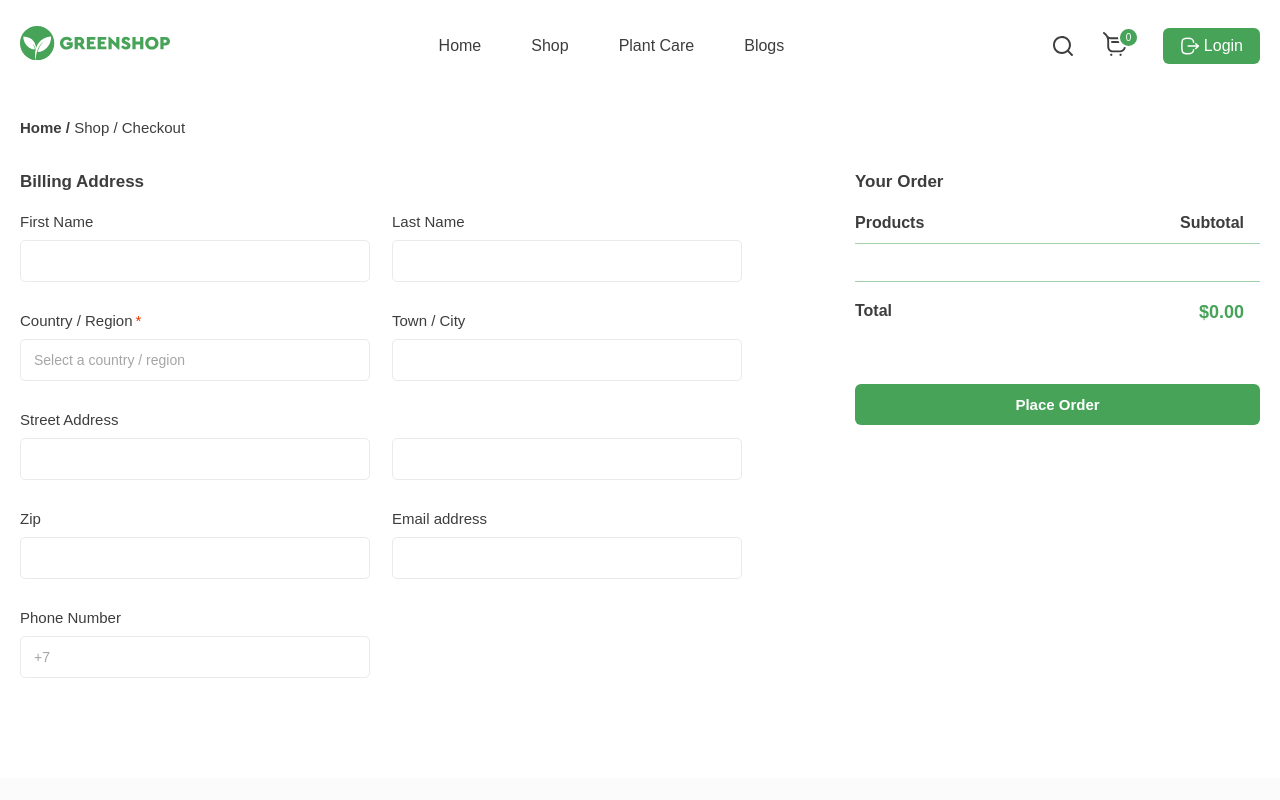
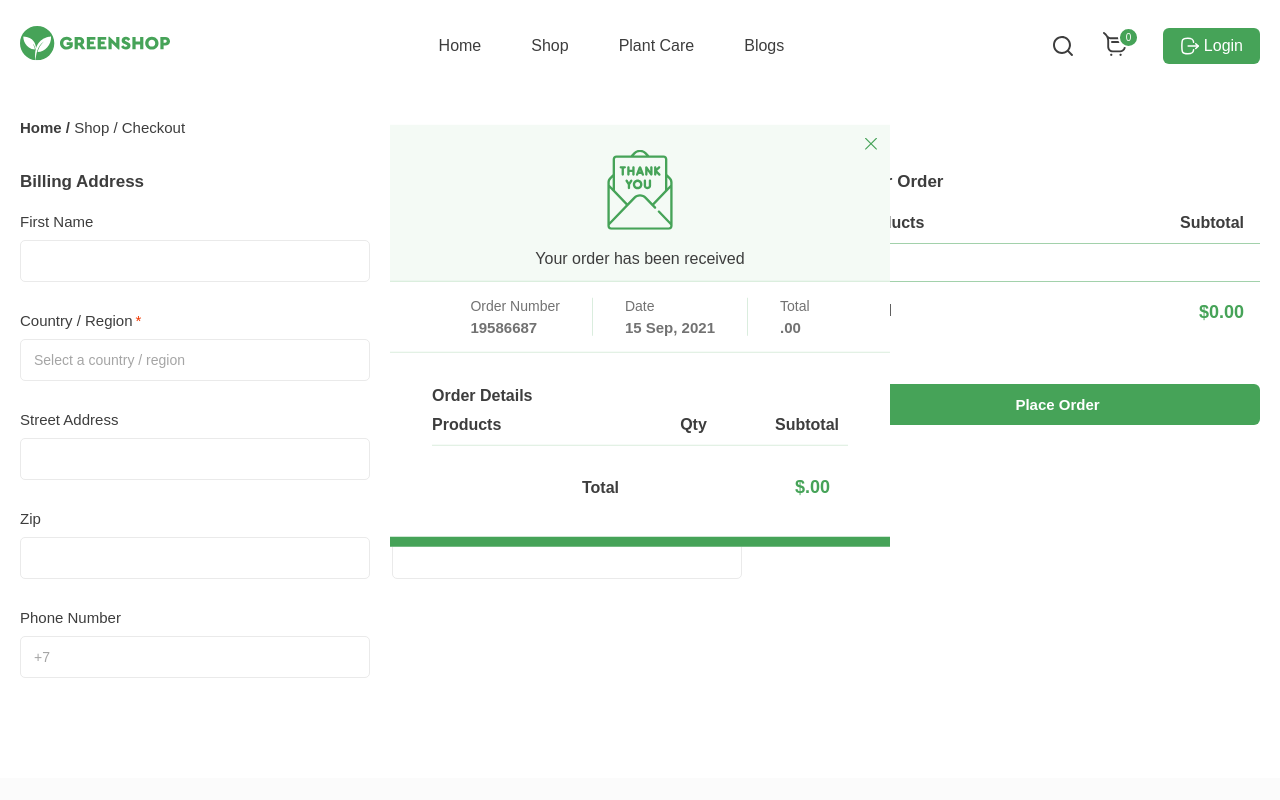
Before and after one commit to soto0/plants-shop, a React (Create React App) app: page /Checkout in a window 1280 px wide. Shown: the top 800 px of the page. Built offline with nearby package versions, Linux system fonts and the light colour scheme; data requests are answered from the project's data file.

Commit message:
add order popup

```diff
--- a/src/api/db/db.json
+++ b/src/api/db/db.json
@@ -202,7 +202,18 @@
     }
   ],
   "Likes": [],
-  "Basket": [],
+  "Basket": [
+    {
+      "productId": 1,
+      "productTitle": "Barberton Daisy",
+      "productPrice": 119,
+      "user": "test",
+      "productAmount": 1,
+      "productSize": "S",
+      "productSKU": 1995751877966,
+      "id": 1
+    }
+  ],
   "Orders": [
     {
       "firstName": "7687676",
--- a/src/components/Checkout/Checkout.tsx
+++ b/src/components/Checkout/Checkout.tsx
@@ -9,6 +9,7 @@ import { addOrder } from '../../api/AddOrder';
 import { useTypedSelector } from '../../hooks/useTypedSelector';
 import { clearBasket } from '../../api/ClearBasket';
 import { useActions } from '../../hooks/useActions';
+import OrderPopup from '../Popups/OrderPopup';
 
 const Checkout: FC = () => {
     const { User } = useTypedSelector(state => state.Login);
@@ -17,6 +18,8 @@ const Checkout: FC = () => {
     const [ orderCreate, setOrderCreate ] = useState(false);
     const { Products, TotalPrice } = useTypedSelector(state => state.ShoppingCart);
     const { getShoppingCart } = useActions();
+    const [ orderProducts, setOrderProducts ] = useState();
+    const [ orderProductsTotalPrice, setOrderProductsTotalPrice ] = useState<number>();
 
 
     const zipValidation = /^\d+$/;
@@ -57,6 +60,8 @@ const Checkout: FC = () => {
                     numberCode,
                     User.userName
                 );
+                setOrderProducts(Products);
+                setOrderProductsTotalPrice(TotalPrice);
                 setOrderCreate(true);
                 resetForm();
 
@@ -68,6 +73,7 @@ const Checkout: FC = () => {
         >
             {({ values, handleChange, handleBlur, isValid, errors }) => (
                 <Form className={s.form}>
+                    <OrderPopup OrderProducts={orderProducts} OrderProductsTotalPrice={orderProductsTotalPrice} />
                     <div className={s.form__left}>
                         <h3 className={s.title}>Billing Address</h3>
                         <div className={s.form__blocks}>
--- /dev/null
+++ b/src/components/Popups/OrderPopup.tsx
@@ -0,0 +1,67 @@
+import {FC} from 'react';
+import s from './Popups.module.css';
+import Close from './../../assets/images/close.svg';
+import OrderIcon from './../../assets/images/order.svg';
+import CheckoutProduct from '../Checkout/CheckoutProducts/CheckoutProduct/CheckoutProduct';
+import { useTypedSelector } from '../../hooks/useTypedSelector';
+
+interface OrderPopupProps {
+    OrderProducts: [] | undefined,
+    OrderProductsTotalPrice: number | undefined
+};
+
+const OrderPopup: FC<OrderPopupProps> = (props: OrderPopupProps) => {
+    return (
+        <div className={s.order__popup}>
+            <div className={s.order__popup_top}>
+                <img src={Close} alt="close" className={s.close} />
+                <div className={s.order__icon_block}>
+                    <img src={OrderIcon} alt="order__icon" className={s.order__icon} />
+                    <p className={s.order__title}>Your order has been received</p>
+                </div>
+            </div>
+            <div className={s.order__popup_center}>
+                <div className={s.order__center_block}>
+                    <p className={s.order__block_title}>Order Number</p>
+                    <p className={s.order__block_subtitle}>19586687</p>
+                </div>
+                <div className={s.order__center_block}>
+                    <p className={s.order__block_title}>Date</p>
+                    <p className={s.order__block_subtitle}>15 Sep, 2021</p>
+                </div>
+                <div className={s.order__center_block}>
+                    <p className={s.order__block_title}>Total</p>
+                    <p className={s.order__block_subtitle}>{props.OrderProductsTotalPrice}.00</p>
+                </div>
+            </div>
+            <div className={s.order__popup_bottom}>
+                <h2 className={s.order__title}>Order Details</h2>
+                <div className={s.order__products_top}>
+                    <p className={s.order__products_title}>Products</p>
+                    <p className={s.order__products_title}>Qty</p>
+                    <p className={s.order__products_title}>Subtotal</p>
+                </div>
+                <div className={s.order__products}>
+                {
+                    props.OrderProducts?.map((product: any) => {
+                        return (
+                            <CheckoutProduct
+                                ProductTitle={product.productTitle}
+                                ProductPrice={product.productPrice}
+                                ProductCount={product.productAmount}
+                                ProductSKU={product.productSKU}
+                            />
+                        )
+                    })
+                }
+                </div>
+                <div className={s.order__total_block}>
+                    <h2 className={s.order__total_title}>Total</h2>
+                    <p className={s.order__total}>${props.OrderProductsTotalPrice}.00</p>
+                </div>
+            </div>
+        </div>
+    );
+};
+
+export default OrderPopup;
--- a/src/components/Popups/Popups.module.css
+++ b/src/components/Popups/Popups.module.css
@@ -1,10 +1,9 @@
-
-
 .popup {
     display: none;
 }
 
-.popup_active {
+.popup_active,
+.order__popup {
     z-index: 15;
     background-color: white;
     position: absolute;
@@ -16,6 +15,17 @@
     border-bottom: solid 10px #46A358;
     width: 500px;
     text-align: center;
+}
+
+
+.order__popup {
+    padding: 0;
+}
+
+.order__popup_top {
+    padding: 13px;
+    border-bottom: solid 1px rgba(70, 163, 88, 0.2);
+    background: rgba(70, 163, 88, 0.06);
 }
 
 .close {
@@ -30,7 +40,7 @@
     display: flex;
     flex-direction: row;
     gap: 10px;
-    font-weight: 250px;
+    font-weight: 250;
     font-size: 18px;
     color: #3d3d3d;
 }
@@ -116,3 +126,96 @@
 .password__input input {
     width: 100%;
 }
+
+.order__title {
+    margin-top: 16px;
+    font-size: 16px;
+    color: #727272;
+}
+
+.order__popup_center {
+    display: flex;
+    padding: 16px 20px;
+    justify-content: center;
+    border-bottom: solid 1px rgba(70, 163, 88, 0.2);
+}
+
+.order__center_block {
+    display: flex;
+    flex-direction: column;
+    gap: 5px;
+    padding: 0 32px;
+    text-align: start;
+    border-right: solid 1px rgba(70, 163, 88, 0.2);
+}
+
+.order__center_block:last-child {
+    border-right: unset;
+}
+
+.order__block_title {
+    color: #727272;
+    font-size: 14px;
+}
+
+.order__block_subtitle {
+   font-weight: 700;
+   font-size: 15px;
+   color: #727272;
+}
+
+.order__popup_bottom {
+    width: 100%;
+    padding: 18px 42px;
+    text-align: start;
+}
+
+.order__title {
+    color: #3D3D3D;
+}
+
+.order__products_top {
+    border-bottom: solid 1px rgba(70, 163, 88, 0.2);
+    padding: 11px 0;
+    display: grid;
+    grid-auto-flow: column;
+    grid-template-columns: 180px;
+    gap: 10px;
+    justify-content: space-between;
+    padding-right: 9px;
+}
+
+.order__products_title {
+    font-weight: 600;
+    font-size: 16px;
+    color: #3D3D3D;
+}
+
+.order__products {
+    margin-top: 11px;
+    display: flex;
+    flex-direction: column;
+    gap: 10px;
+}
+
+.order__total_block {
+    margin-top: 20px;
+    display: flex;
+    align-items: center;
+    padding-bottom: 21px;
+    justify-content: space-between;
+    padding-right: 18px;
+}
+
+.order__total_title {
+    margin-left: 150px;
+    font-weight: 700;
+    font-size: 16px;
+    color: #3D3D3D;
+}
+
+.order__total {
+    font-weight: 700;
+    font-size: 18px;
+    color: #46A358;
+}
```
Also changed, not shown: src/assets/images/order.svg (added).
